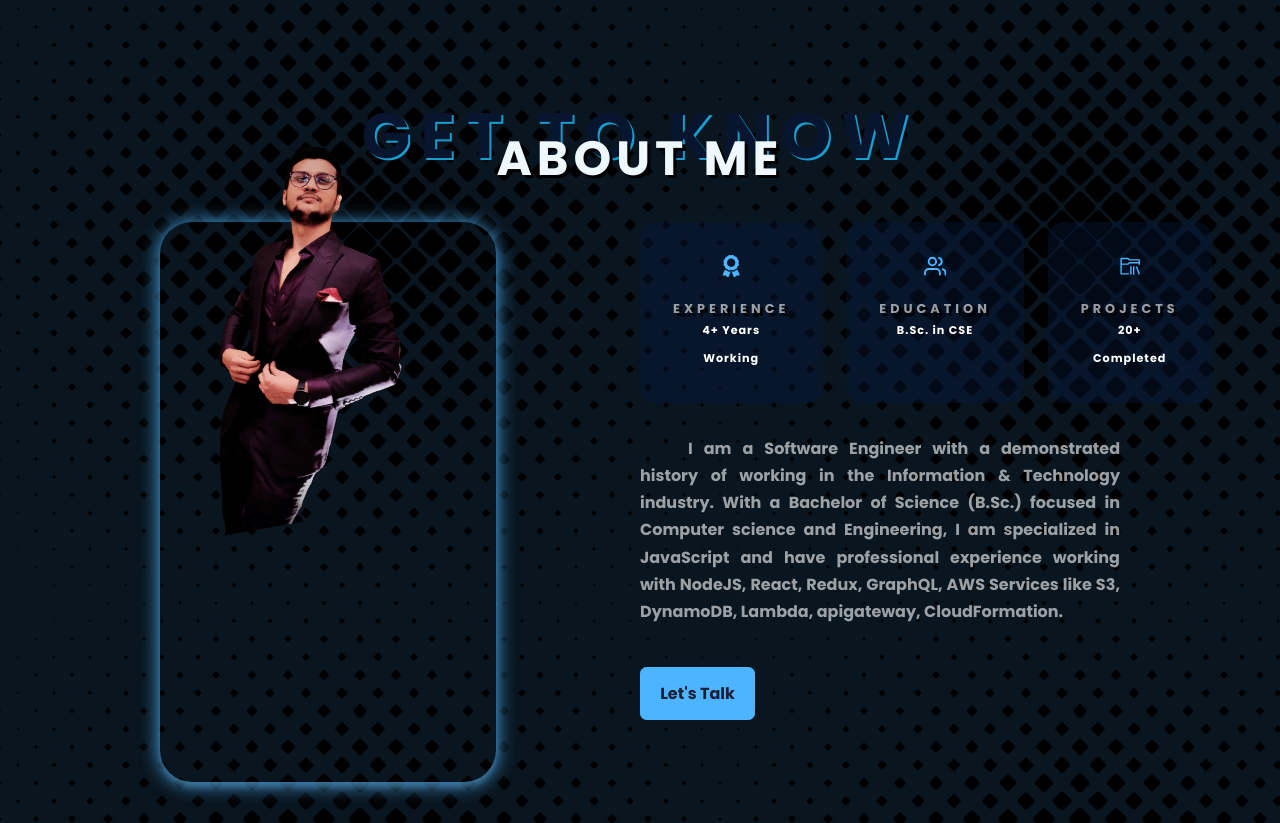
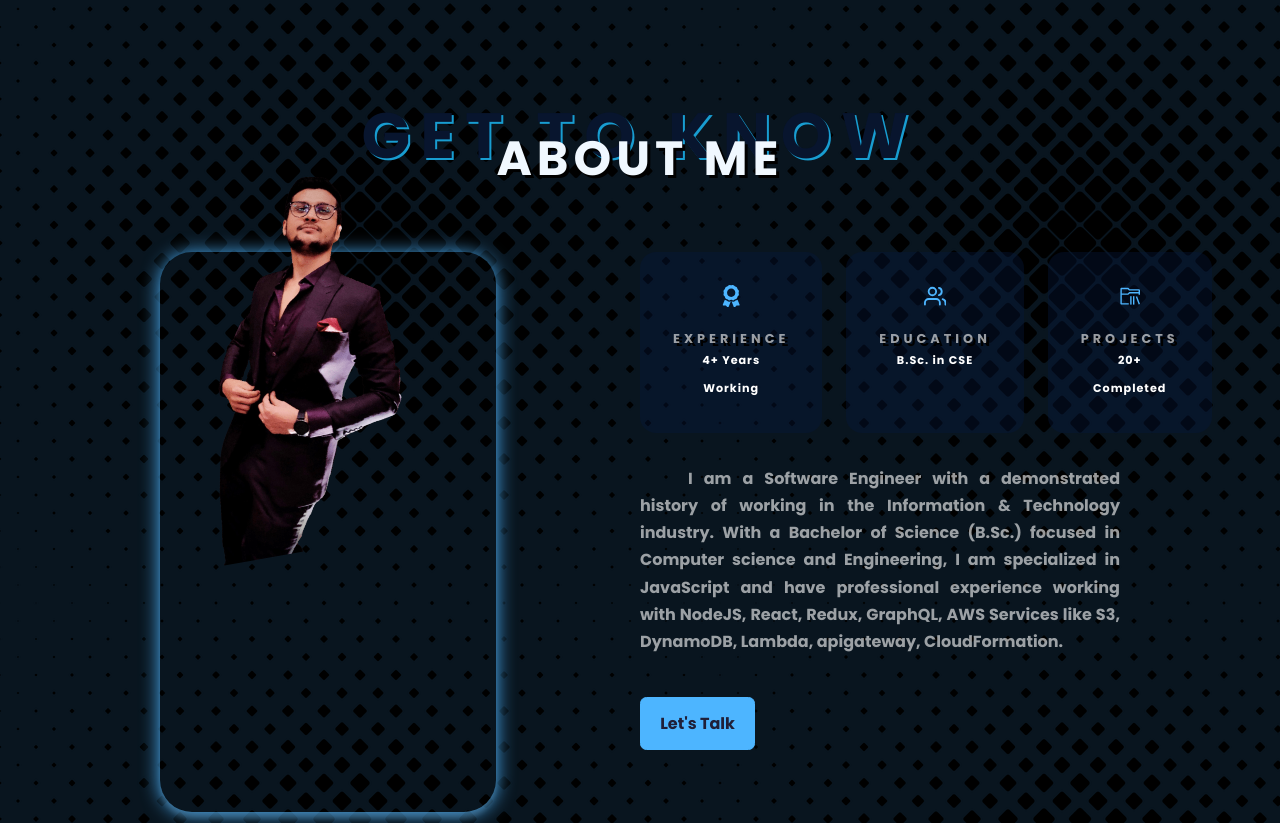
Before and after one commit to pranab-dey/portfolio, a React (Create React App) app: page / in a window 1280 px wide. Shown: the part 837-1660 px from the top of the page. Built offline with nearby package versions, Linux system fonts and the light colour scheme; the HTML template or start-up script is replaced by a standard one.

Commit message:
margin H2

```diff
--- a/src/index.css
+++ b/src/index.css
@@ -102,6 +102,8 @@ h2 {
 	white-space: nowrap;
 	text-shadow: 3px 3px #000000;
 	color: aliceblue !important;
+	padding-bottom: 30px;
+
 	/* color: aqua; */
 	/* padding-top: 1.5rem; */
 	/* text-shadow: z1px 1px #1d87ce;
```
